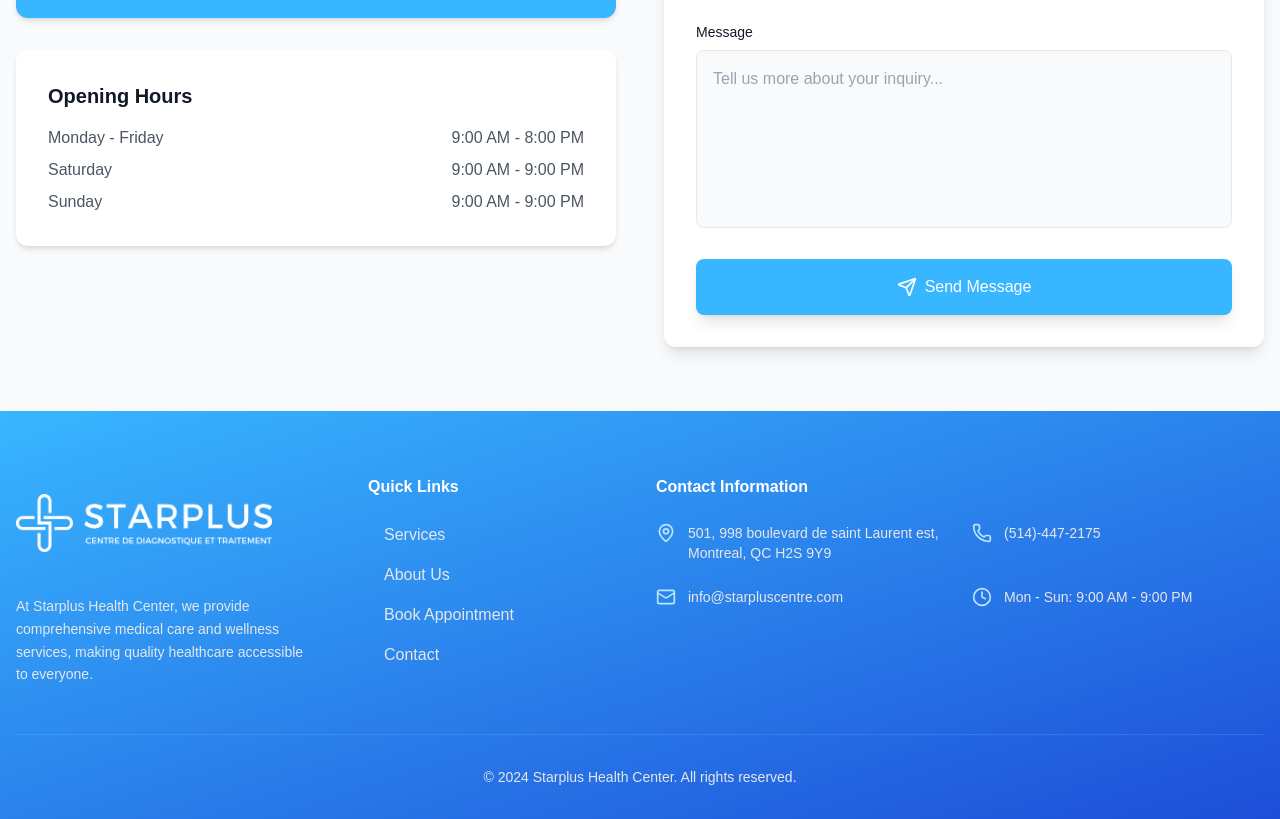
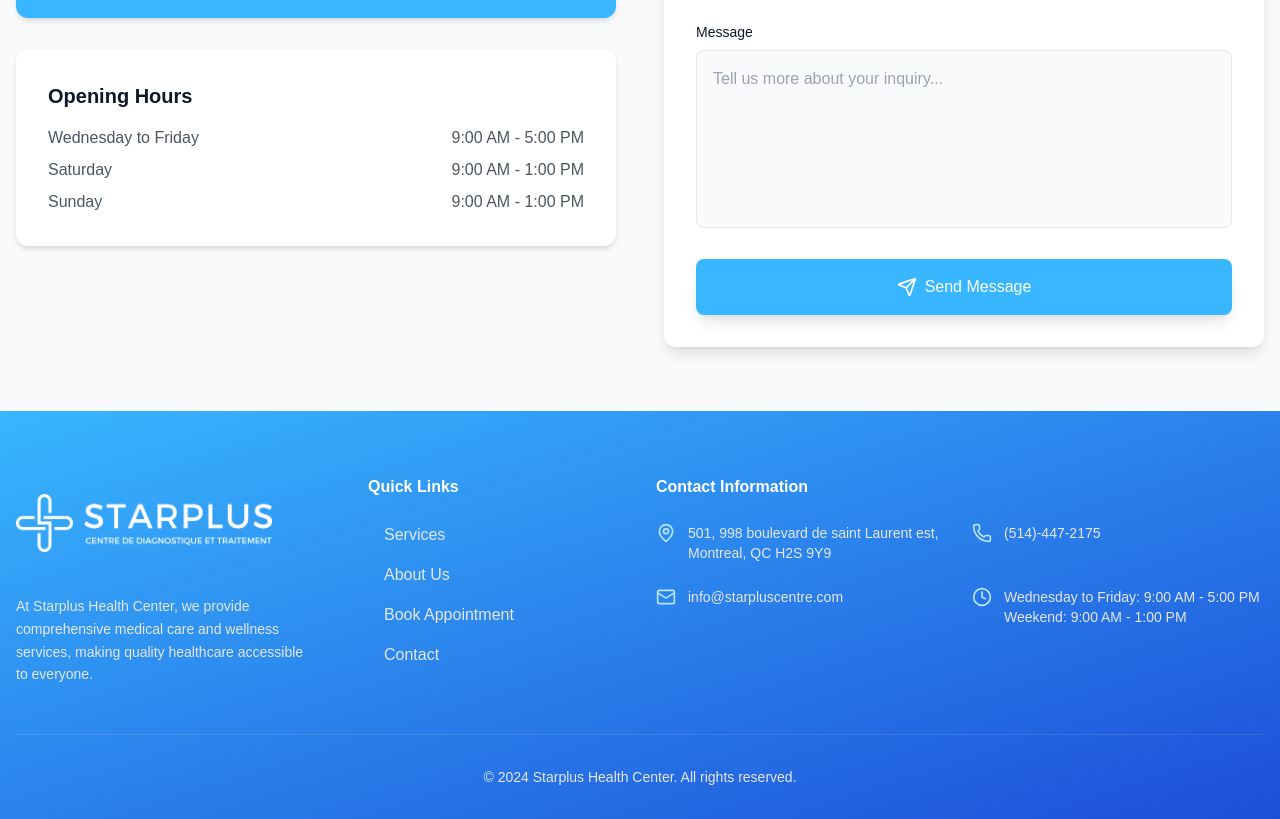
Before and after one commit to nadbm/starpluswebsite, a Next.js app: page /en in a window 1280 px wide. Shown: the part 5550-6369 px from the top of the page. Built offline with nearby package versions, Linux system fonts and the light colour scheme; no server answers.

Commit message:
Update Operning Hours

```diff
--- a/components/ContactForm.tsx
+++ b/components/ContactForm.tsx
@@ -107,15 +107,15 @@ export default function ContactForm() {
                                 <div className="space-y-2">
                                     <p className="flex justify-between text-gray-600">
                                         <span>{t('info.timeline1')}</span>
-                                        <span>9:00 AM - 8:00 PM</span>
+                                        <span>9:00 AM - 5:00 PM</span>
                                     </p>
                                     <p className="flex justify-between text-gray-600">
                                         <span>{t('info.timeline2')}</span>
-                                        <span>9:00 AM - 9:00 PM</span>
+                                        <span>9:00 AM - 1:00 PM</span>
                                     </p>
                                     <p className="flex justify-between text-gray-600">
                                         <span>{t('info.timeline3')}</span>
-                                        <span>9:00 AM - 9:00 PM</span>
+                                        <span>9:00 AM - 1:00 PM</span>
                                     </p>
                                 </div>
                             </div>
--- a/messages/en.json
+++ b/messages/en.json
@@ -142,7 +142,7 @@
       "emailTitle": "Email Us",
       "phoneTitle": "Call Us",
       "hoursTitle": "Opening Hours",
-      "timeline1": "Monday - Friday",
+      "timeline1": "Wednesday to Friday",
       "timeline2": "Saturday",
       "timeline3": "Sunday"
     },
@@ -226,7 +226,7 @@
       "address": "501, 998 boulevard de saint Laurent est, Montreal, QC H2S 9Y9",
       "phone": "(514)-447-2175",
       "email": "info@starpluscentre.com",
-      "hours": "Mon - Sun: 9:00 AM - 9:00 PM"
+      "hours": "Wednesday to Friday: 9:00 AM - 5:00 PM\nWeekend: 9:00 AM - 1:00 PM"
     }
   },
 
--- a/messages/fr.json
+++ b/messages/fr.json
@@ -148,7 +148,7 @@
       "emailTitle": "Envoyez-nous un email",
       "phoneTitle": "Appelez-nous",
       "hoursTitle": "Horaires d'ouverture",
-      "timeline1": "Lundi - Vendredi",
+      "timeline1": "Mercredi à Vendredi",
       "timeline2": "Samedi",
       "timeline3": "Dimanche"
     },
@@ -233,7 +233,7 @@
       "address": "501, 998 boulevard de saint Laurent est, Montréal, QC H2S 9Y9",
       "phone": "(514)-447-2175",
       "email": "info@starpluscentre.com",
-      "hours": "Lun - Dim : 9h00 - 21h00"
+      "hours": "Mercredi à Vendredi : 9h00 - 17h00\nWeek-end : 9h00 - 13h00"
     }
   },
 
--- a/messages/zh.json
+++ b/messages/zh.json
@@ -146,7 +146,7 @@
       "emailTitle": "发送电子邮件",
       "phoneTitle": "拨打电话",
       "hoursTitle": "营业时间",
-      "timeline1": "周一至周五",
+      "timeline1": "周三至周五",
       "timeline2": "周六",
       "timeline3": "周日"
     },
@@ -231,7 +231,7 @@
       "address": "501, 998 boulevard de saint Laurent est, Montreal, QC H2S 9Y9",
       "phone": "(514)-447-2175",
       "email": "info@starpluscentre.com",
-      "hours": "周一至周日：上午 9:00 - 晚上 9:00"
+      "hours": "周三至周五：上午9:00 - 下午5:00\n周末：上午9:00 - 下午1：00"
     }
   },
 
```
